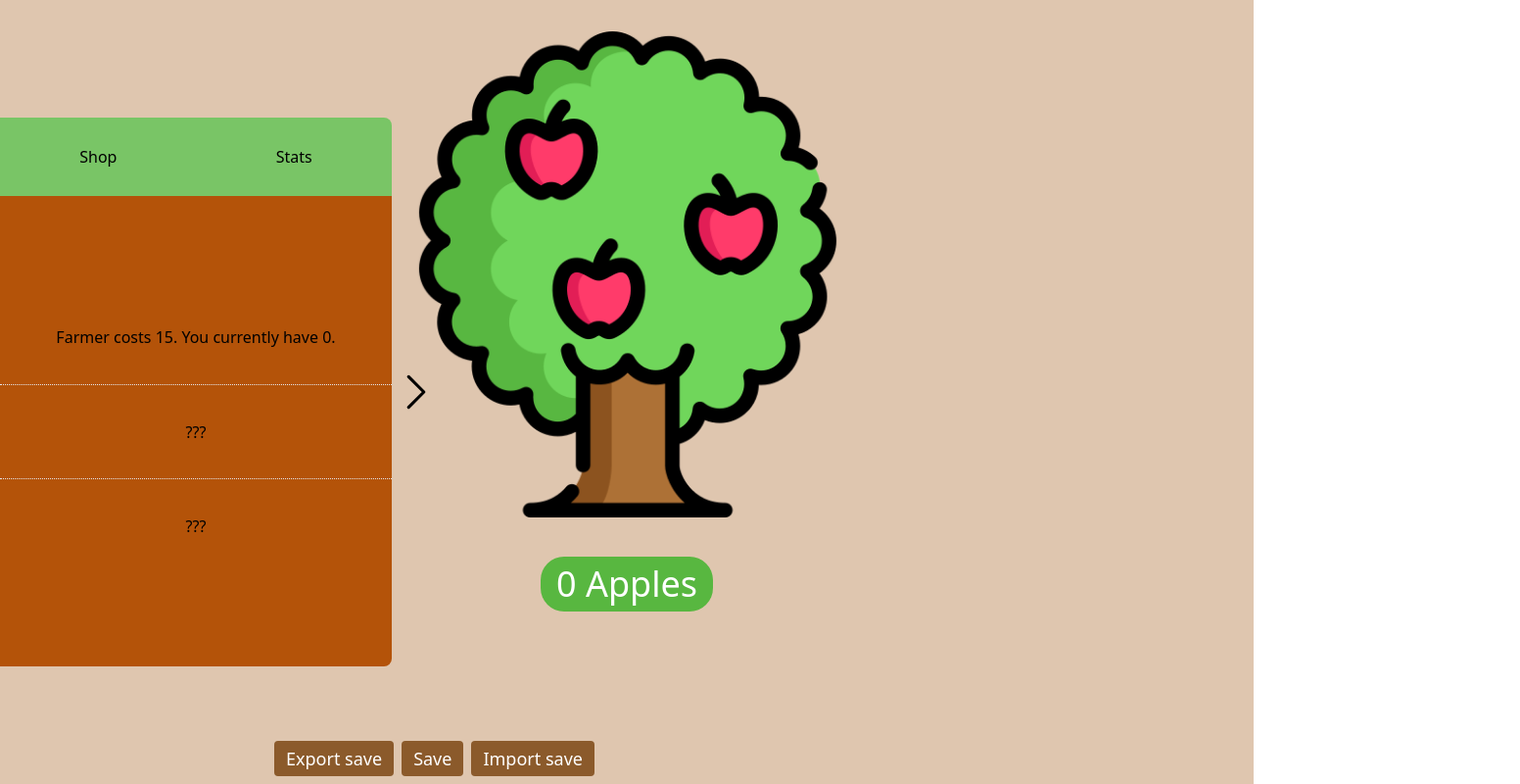
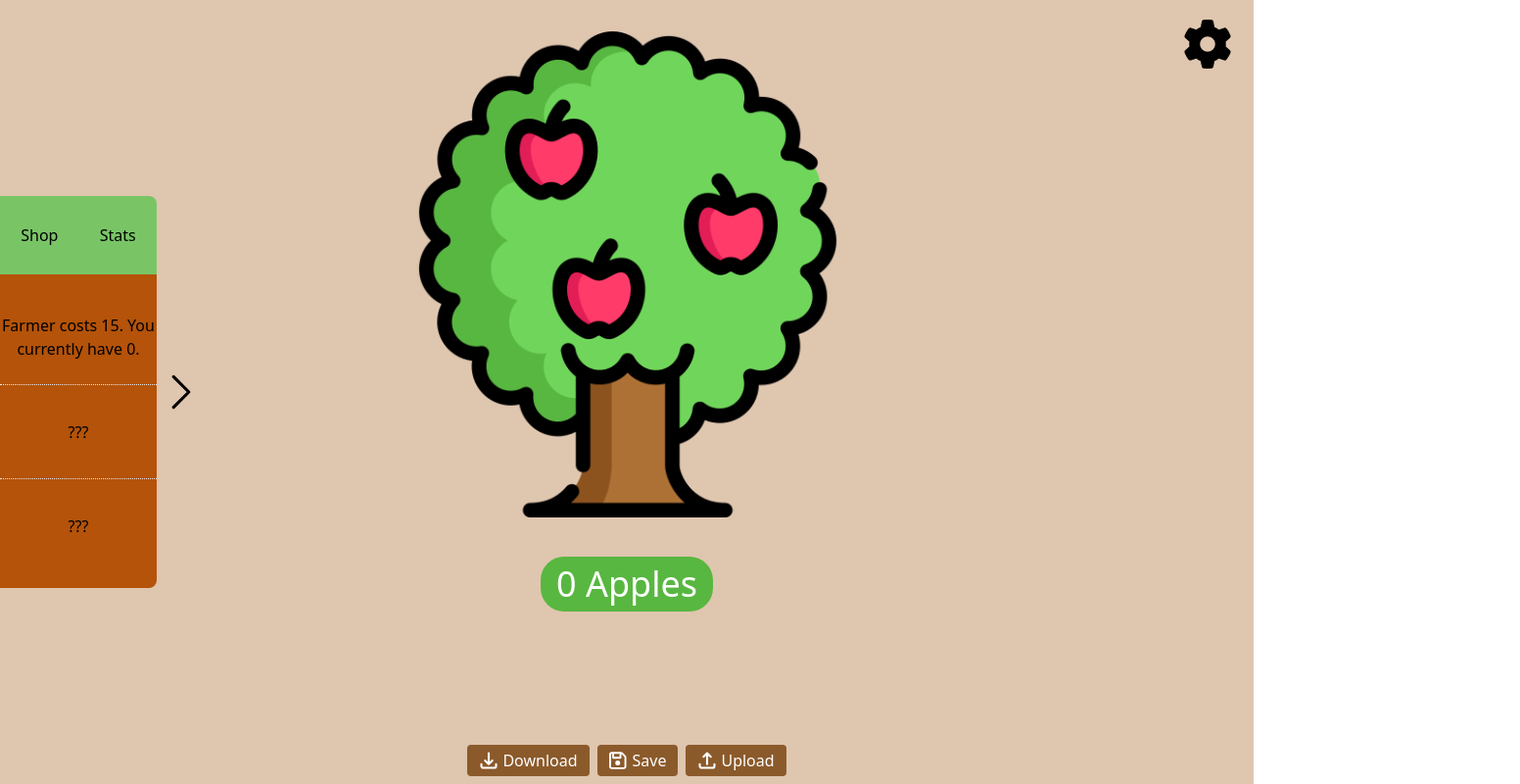
Before and after one commit to Leonardo-Gerling/Idle_Stonks, a Next.js app: page /game in a window 1280 px wide. Shown: the whole page at 98% size, 1552 px wide, since content can reach past the window. Built offline with nearby package versions, Linux system fonts and the light colour scheme.

Commit message:
Even out bottom-section; Add settings cog-wheel [no settings-view]

```diff
--- a/components/game/bottom_section.tsx
+++ b/components/game/bottom_section.tsx
@@ -3,6 +3,9 @@ import { ReactElement, useContext, useEffect } from "react"
 import SaveButton from "@components/game/save_button"
 import ShopContext from "@utilities/shop_context"
 import { exportSave, importSave } from "@utilities/saves"
+import ArrowDownTray from "@svgs/arrow_down_tray"
+import ArrowUpTray from "@svgs/arrow_up_tray"
+import Floppy from "@svgs/floppy"
 import fetchWeather from "@utilities/fetch_weather"
 
 interface BottomSectionProps {
@@ -19,15 +22,15 @@ export default function BottomSection({className}: BottomSectionProps): ReactEle
 
     return (
         <section aria-label="bottom-section" className={`absolute bottom-0 w-full`}>
-            <div className="flex flex-row gap-2 m-2">
-                <SaveButton text="Export save" ariaLabel="Export save" customOnClick={() => {
+            <div className="flex flex-row justify-center gap-2 m-2">
+                <SaveButton icon={<ArrowDownTray width={20} />} text="Download" ariaLabel="Export save" customOnClick={() => {
                     updateDataCookie()
                     exportSave()
                 }} />
 
-                <SaveButton text="Save" ariaLabel="Save" customOnClick={() => updateDataCookie()} />
+                <SaveButton icon={<Floppy width={20} />} text="Save" ariaLabel="Save" customOnClick={() => updateDataCookie()} />
 
-                <SaveButton text="Import save" ariaLabel="Import save" customOnClick={() => importSave(fromJSON)} />
+                <SaveButton icon={<ArrowUpTray width={20} />} text="Upload" ariaLabel="Import save" customOnClick={() => importSave(fromJSON)} />
             </div>
         </section>
     )
--- a/components/game/save_button.tsx
+++ b/components/game/save_button.tsx
@@ -3,12 +3,14 @@ import { ReactElement } from "react"
 interface SaveButtonProps {
     text: string
     ariaLabel: string
+    icon: ReactElement
     customOnClick: () => void
 }
 
-export default function SaveButton({text, ariaLabel, customOnClick}: SaveButtonProps): ReactElement {
+export default function SaveButton({text, ariaLabel, icon, customOnClick}: SaveButtonProps): ReactElement {
     return (
-        <button aria-label={ariaLabel} onClick={() => customOnClick()} className="bg-brown-600 hover:bg-brown-700 text-white text-lg font-medium py-1 px-3 rounded">
+        <button aria-label={ariaLabel} onClick={() => customOnClick()} className="bg-brown-600 hover:bg-brown-700 text-white text-md font-normal py-1 px-3 rounded flex flex-row items-center gap-1">
+            {icon}
             {text}
         </button>
     )
--- /dev/null
+++ b/components/game/settings_cog_wheel.tsx
@@ -0,0 +1,13 @@
+import { ReactElement, useState } from "react"
+
+import CogWheel from "@svgs/cog_wheel"
+
+export default function SettingsCogWheel(): ReactElement {
+    const [showSettings, setShowSettings] = useState(false)
+
+    return (
+        <button aria-label="settings cog wheel" className="h-10 w-10 absolute top-5 right-8" onClick={() => setShowSettings(!showSettings)}>
+            <CogWheel width={50} />
+        </button>
+    )
+}
--- a/components/game/shop.tsx
+++ b/components/game/shop.tsx
@@ -11,14 +11,14 @@ export default function Shop(): ReactElement {
     const [collapsed, setCollapsed] = useState(false)
 
     return (
-        <section aria-label="shop" className={`transform-transition ease-in-out duration-700 absolute flex flex-row top-1/2 -translate-y-1/2 h-[35rem] pointer-events-none  ${collapsed ? "translate-x-[-25rem]" : ""}`}>
-            <div className="flex flex-col w-[25rem] justify-center items-center pointer-events-auto">
+        <section aria-label="shop" className={`transform-transition ease-in-out duration-700 absolute flex flex-row top-1/2 -translate-y-1/2 h-[25rem] pointer-events-none  ${collapsed ? "translate-x-[-10rem]" : ""}`}>
+            <div className="flex flex-col w-[10rem] justify-center items-center pointer-events-auto">
                 <div className="flex flex-row justify-around items-center w-full bg-green-400 h-[5rem] rounded-tr-lg">
                     <button onClick={() => setShowShopView(true)}>Shop</button>
                     <button onClick={() => setShowShopView(false)}>Stats</button>
                 </div>
 
-                <div className="bg-amber-700 h-[30rem] w-full rounded-br-lg">
+                <div className="bg-amber-700 h-[20rem] w-full rounded-br-lg">
                     {showShopView ? <ShopView /> : <StatsView />}
                 </div>
             </div>
--- a/pages/game/index.tsx
+++ b/pages/game/index.tsx
@@ -3,15 +3,17 @@ import { ReactElement } from "react"
 import Shop from "@components/game/shop"
 import TreeSection from "@components/game/tree_section"
 import BottomSection from "@components/game/bottom_section"
+import SettingsCogWheel from "@components/game/settings_cog_wheel"
 
 export default function Game(): ReactElement {
     return (
-        <div aria-label="game" className="bg-brown-200">
+        <div aria-label="game" className="bg-brown-200 h-screen w-screen">
             <Shop />
-            <div className="flex flex-col h-screen max-w-[46rem] mx-auto justify-between">
+            <div className="flex flex-col h-full w-full mx-auto justify-between">
                 <TreeSection />
                 <BottomSection />
             </div>
+            <SettingsCogWheel />
         </div>
     )
 }
--- a/svgs/arrow_down_tray.tsx
+++ b/svgs/arrow_down_tray.tsx
@@ -6,9 +6,8 @@ export default function ArrowDownTray(props: SVGProps<SVGSVGElement>): ReactElem
             xmlns="http://www.w3.org/2000/svg"
             fill="none"
             viewBox="0 0 24 24"
-            strokeWidth={1.5}
-            stroke="currentColor"
-            className="w-6 h-6"
+            strokeWidth={2.5}
+            stroke="white"
             {...props}
         >
             <path
--- a/svgs/arrow_up_tray.tsx
+++ b/svgs/arrow_up_tray.tsx
@@ -6,9 +6,8 @@ export default function ArrowUpTray(props: SVGProps<SVGSVGElement>): ReactElemen
             xmlns="http://www.w3.org/2000/svg"
             fill="none"
             viewBox="0 0 24 24"
-            strokeWidth={1.5}
-            stroke="currentColor"
-            className="w-6 h-6"
+            strokeWidth={2.5}
+            stroke="white"
             {...props}
         >
             <path
--- /dev/null
+++ b/svgs/cog_wheel.tsx
@@ -0,0 +1,15 @@
+import { ReactElement, SVGProps } from "react"
+
+export default function CogWheel(props: SVGProps<SVGSVGElement>): ReactElement {
+    return (
+        <svg
+            xmlns="http://www.w3.org/2000/svg"
+            viewBox="0 0 512 512"
+            {...props}
+        >
+            <path
+                d="M495.9 166.6c3.2 8.7 .5 18.4-6.4 24.6l-43.3 39.4c1.1 8.3 1.7 16.8 1.7 25.4s-.6 17.1-1.7 25.4l43.3 39.4c6.9 6.2 9.6 15.9 6.4 24.6c-4.4 11.9-9.7 23.3-15.8 34.3l-4.7 8.1c-6.6 11-14 21.4-22.1 31.2c-5.9 7.2-15.7 9.6-24.5 6.8l-55.7-17.7c-13.4 10.3-28.2 18.9-44 25.4l-12.5 57.1c-2 9.1-9 16.3-18.2 17.8c-13.8 2.3-28 3.5-42.5 3.5s-28.7-1.2-42.5-3.5c-9.2-1.5-16.2-8.7-18.2-17.8l-12.5-57.1c-15.8-6.5-30.6-15.1-44-25.4L83.1 425.9c-8.8 2.8-18.6 .3-24.5-6.8c-8.1-9.8-15.5-20.2-22.1-31.2l-4.7-8.1c-6.1-11-11.4-22.4-15.8-34.3c-3.2-8.7-.5-18.4 6.4-24.6l43.3-39.4C64.6 273.1 64 264.6 64 256s.6-17.1 1.7-25.4L22.4 191.2c-6.9-6.2-9.6-15.9-6.4-24.6c4.4-11.9 9.7-23.3 15.8-34.3l4.7-8.1c6.6-11 14-21.4 22.1-31.2c5.9-7.2 15.7-9.6 24.5-6.8l55.7 17.7c13.4-10.3 28.2-18.9 44-25.4l12.5-57.1c2-9.1 9-16.3 18.2-17.8C227.3 1.2 241.5 0 256 0s28.7 1.2 42.5 3.5c9.2 1.5 16.2 8.7 18.2 17.8l12.5 57.1c15.8 6.5 30.6 15.1 44 25.4l55.7-17.7c8.8-2.8 18.6-.3 24.5 6.8c8.1 9.8 15.5 20.2 22.1 31.2l4.7 8.1c6.1 11 11.4 22.4 15.8 34.3zM256 336a80 80 0 1 0 0-160 80 80 0 1 0 0 160z"
+            />
+        </svg>
+    )
+}
--- a/svgs/floppy.tsx
+++ b/svgs/floppy.tsx
@@ -4,11 +4,15 @@ export default function ArrowUpTray(props: SVGProps<SVGSVGElement>): ReactElemen
     return (
         <svg
             xmlns="http://www.w3.org/2000/svg"
-            height="1em"
-            viewBox="0 0 448 512"
+            fill="white"
+            viewBox="0 0 512 512"
+            stroke="white"
             {...props}
         >
-            <path d="M48 96V416c0 8.8 7.2 16 16 16H384c8.8 0 16-7.2 16-16V170.5c0-4.2-1.7-8.3-4.7-11.3l33.9-33.9c12 12 18.7 28.3 18.7 45.3V416c0 35.3-28.7 64-64 64H64c-35.3 0-64-28.7-64-64V96C0 60.7 28.7 32 64 32H309.5c17 0 33.3 6.7 45.3 18.7l74.5 74.5-33.9 33.9L320.8 84.7c-.3-.3-.5-.5-.8-.8V184c0 13.3-10.7 24-24 24H104c-13.3 0-24-10.7-24-24V80H64c-8.8 0-16 7.2-16 16zm80-16v80H272V80H128zm32 240a64 64 0 1 1 128 0 64 64 0 1 1 -128 0z" />
+            <path
+                d="M48 96V416c0 8.8 7.2 16 16 16H384c8.8 0 16-7.2 16-16V170.5c0-4.2-1.7-8.3-4.7-11.3l33.9-33.9c12 12 18.7 28.3 18.7 45.3V416c0 35.3-28.7 64-64 64H64c-35.3 0-64-28.7-64-64V96C0 60.7 28.7 32 64 32H309.5c17 0 33.3 6.7 45.3 18.7l74.5 74.5-33.9 33.9L320.8 84.7c-.3-.3-.5-.5-.8-.8V184c0 13.3-10.7 24-24 24H104c-13.3 0-24-10.7-24-24V80H64c-8.8 0-16 7.2-16 16zm80-16v80H272V80H128zm32 240a64 64 0 1 1 128 0 64 64 0 1 1 -128 0z"
+                stroke-width="1"
+            />
         </svg>
     )
 }
```
